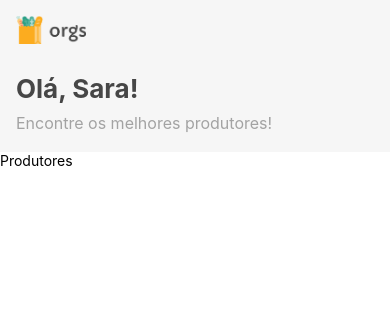
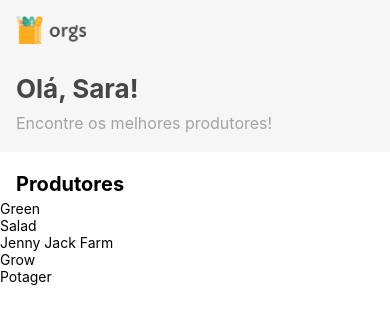
Before and after one commit to rafadealmeida/React-Native-CLI-Hooks, a React Native app: screen / in a window 390 px wide. Shown: the top 324 px of the page. Built offline with nearby package versions, Linux system fonts and the light colour scheme.

Commit message:
FlatList de Produtores

```diff
--- a/src/pages/Home/components/Produtores.js
+++ b/src/pages/Home/components/Produtores.js
@@ -1,14 +1,37 @@
-import React, {useEffect} from 'react';
-import {Text} from 'react-native';
+import React, {useEffect, useState} from 'react';
+import {FlatList, Text, StyleSheet} from 'react-native';
 import {getProdutores} from '../../../service/GetData';
 
 function Produtores() {
+  const [titulo, setTitulo] = useState('');
+  const [lista, setLista] = useState([]);
+
   useEffect(() => {
     const response = getProdutores();
-    console.log(response);
+    setTitulo(response.titulo);
+    setLista(response.lista);
   }, []);
 
-  return <Text>Produtores</Text>;
+  const Header = () => {
+    return <Text style={styles.header}>{titulo}</Text>;
+  };
+  return (
+    <FlatList
+      data={lista}
+      renderItem={({item: {nome}}) => <Text>{nome}</Text>}
+      ListHeaderComponent={Header}
+    />
+  );
 }
 
 export default Produtores;
+
+const styles = StyleSheet.create({
+  header: {
+    fontSize: 20,
+    lineHeight: 32,
+    marginHorizontal: 16,
+    marginTop: 16,
+    fontWeight: 'bold',
+  },
+});
```
